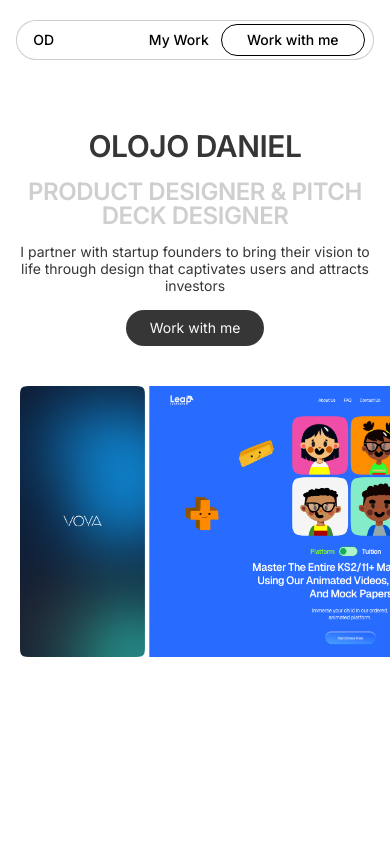
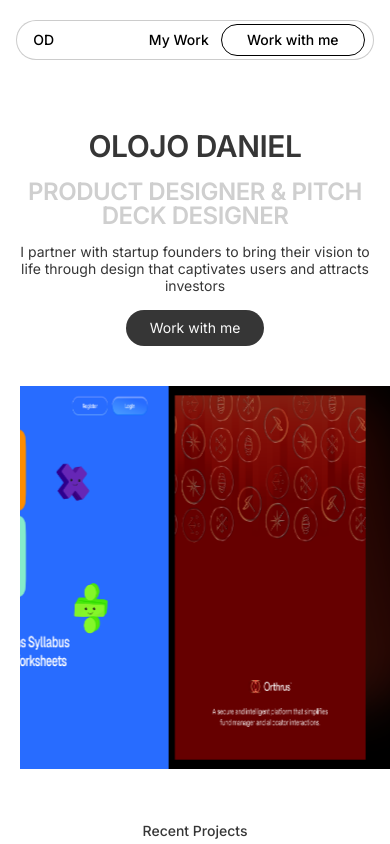
Before and after one commit to Darhniel/Sample_portfolio, a Next.js app: page / in a window 390 px wide. Shown: the top 844 px of the page. Built offline with nearby package versions, Linux system fonts and the light colour scheme.

Commit message:
updated imageSlider

```diff
--- a/app/page.tsx
+++ b/app/page.tsx
@@ -1,11 +1,13 @@
 import Navbar from "@/components/navbar";
 import Topbar from "@/components/topbar";
+import Workpage from "@/components/workpage";
 
 const page = () => {
   return (
     <div className="bg-white pb-1 pt-5 font-inter min-h-screen mx-auto">
       <Navbar />
       <Topbar />
+      <Workpage/>
     </div>
   );
 };
--- a/components/carousels.tsx
+++ b/components/carousels.tsx
@@ -1,6 +1,7 @@
 "use client";
 import { motion } from "motion/react";
 import Image from "next/image";
+import { useState, useEffect, useRef } from "react";
 
 const imageSlide = {
   initial: { opacity: 0.5, x: 400 },
@@ -13,43 +14,134 @@ export default function Carousel() {
     { src: "/voyasplash.png", alt: "Android Device Style" },
     { src: "/leaplearners.png", alt: "Large Center Image" },
     { src: "/orthorus.png", alt: "Cut Off Right Side" },
+    { src: "/reekaslider.png", alt: "Cut Off Right Side" },
   ];
+
+  const [translateX, setTranslateX] = useState(0);
+  const [isDragging, setIsDragging] = useState(false);
+  const [startX, setStartX] = useState(0);
+  const [dragOffset, setDragOffset] = useState(0);
+  const intervalRef = useRef<NodeJS.Timeout | null>(null);
+
+  useEffect(() => {
+    if (!isDragging) {
+      intervalRef.current = setInterval(() => {
+        setTranslateX(prev => prev - 1);
+      }, 16); // ~60fps for smooth animation
+    }
+
+    return () => {
+      if (intervalRef.current) {
+        clearInterval(intervalRef.current);
+      }
+    };
+  }, [isDragging]);
+
+  const handleMouseDown = (e: React.MouseEvent<HTMLDivElement>) => {
+    setIsDragging(true);
+    setStartX(e.clientX);
+    if (intervalRef.current) {
+      clearInterval(intervalRef.current);
+    }
+  };
+
+  const handleMouseMove = (e: React.MouseEvent<HTMLDivElement>) => {
+    if (!isDragging) return;
+    const currentX = e.clientX;
+    const diff = currentX - startX;
+    setDragOffset(diff);
+  };
+
+  const handleMouseUp = () => {
+    if (isDragging) {
+      setTranslateX(prev => prev + dragOffset);
+      setDragOffset(0);
+      setIsDragging(false);
+    }
+  };
+
+  const handleTouchStart = (e: React.TouchEvent<HTMLDivElement>) => {
+    setIsDragging(true);
+    setStartX(e.touches[0].clientX);
+    if (intervalRef.current) {
+      clearInterval(intervalRef.current);
+    }
+  };
+
+  const handleTouchMove = (e: React.TouchEvent<HTMLDivElement>) => {
+    if (!isDragging) return;
+    const currentX = e.touches[0].clientX;
+    const diff = currentX - startX;
+    setDragOffset(diff);
+  };
+
+  const handleTouchEnd = () => {
+    if (isDragging) {
+      setTranslateX(prev => prev + dragOffset);
+      setDragOffset(0);
+      setIsDragging(false);
+    }
+  };
 
   return (
     <div className="mt-10 mb-8 flex flex-row justify-center items-center">
       <motion.div
         {...imageSlide}
-        className="flex flex-row ml-5 sm:ml-20 gap-1 max-h-[400px] sm:max-h-[574px] overflow-x-auto [scrollbar-width:none] [-ms-overflow-style:none] [-webkit-scrollbar]:hidden"
+        className="flex flex-row ml-5 sm:ml-20 max-h-[400px] sm:max-h-[574px] overflow-hidden relative cursor-grab active:cursor-grabbing select-none"
+        onMouseDown={handleMouseDown}
+        onMouseMove={handleMouseMove}
+        onMouseUp={handleMouseUp}
+        onMouseLeave={handleMouseUp}
+        onTouchStart={handleTouchStart}
+        onTouchMove={handleTouchMove}
+        onTouchEnd={handleTouchEnd}
       >
-        {/* First Image */}
+        <div
+          className="flex flex-row"
+          style={{
+            transform: `translateX(${translateX + dragOffset}px)`,
+            width: 'max-content',
+            transition: isDragging ? 'none' : 'transform 0.1s ease-out'
+          }}
+        >
+          {/* Duplicate images multiple times for seamless loop */}
+          {[...Array(10)].map((_, setIndex) => (
+            <div key={setIndex} className="flex flex-row">
               <Image
                 src={images[0].src}
                 alt={images[0].alt}
                 width={264.77}
                 height={574}
                 style={{ objectFit: "inherit" }}
-          className="max-w-[125px] sm:max-w-[264.77px]"
+                className="max-w-[125px] sm:max-w-[264.77px] flex-shrink-0"
               />
-
-        {/* Middle Image */}
               <Image
                 src={images[1].src}
                 alt={images[1].alt}
                 width={884}
                 height={574}
                 style={{ objectFit: "inherit" }}
-          className="max-w-[400px] sm:max-w-[884px]"
+                className="max-w-[400px] sm:max-w-[884px] flex-shrink-0"
               />
-
-        {/* Last Image */}
               <Image
                 src={images[2].src}
                 alt={images[2].alt}
                 width={883.8}
                 height={574}
                 style={{ objectFit: "inherit" }}
-          className="max-w-[400px] sm:max-w-[883.8px]"
+                className="max-w-[400px] sm:max-w-[883.8px] flex-shrink-0"
               />
+              <Image
+                src={images[3].src}
+                alt={images[3].alt}
+                width={600.41}
+                height={574}
+                style={{ objectFit: "inherit" }}
+                className="max-w-[400px] sm:max-w-[600.41px] flex-shrink-0"
+              />
+            </div>
+          ))}
+        </div>
       </motion.div>
     </div>
   );
--- a/components/navbar.tsx
+++ b/components/navbar.tsx
@@ -2,16 +2,27 @@
 
 import Link from "next/link";
 
+import { useRouter } from "next/navigation";
+
 const Navbar = () => {
+  const router = useRouter();
+
+  const goToWorks = () => {
+    router.push("/#work");
+  };
+
   return (
     <div className="font-medium w-11/12 text-sm sm:w-[488px] flex flex-row justify-between items-center text-[#000000] px-2 h-10 sm:h-12 bg-white rounded-4xl m-auto border border-[#00000033] pl-4">
       <Link href={"/"} className="">
         OD
       </Link>
       <div className="flex flex-row items-center h-5/6">
-        <Link href={"/work"} className=" sm:py-4 sm:px-6 sm:-ml-5 mr-3 sm:mr-0">
+        <div
+          onClick={goToWorks}
+          className=" sm:py-4 sm:px-6 sm:-ml-5 mr-3 sm:mr-0 cursor-pointer"
+        >
           My Work
-        </Link>
+        </div>
         <div className="h-full w-36 rounded-4xl border border-[#000000] text-center flex justify-center items-center">
           <a href="mailto:olojodaniel99@gmail.com"> Work with me</a>
         </div>
--- a/app/work/page.tsx
+++ b/components/workpage.tsx
@@ -1,16 +1,33 @@
 "use client";
 import MyWorks from "@/components/myworks";
 import { motion } from "motion/react";
-import Contact from "../../components/contact";
+import Contact from "./contact";
+import { useEffect } from "react";
 
 const moveLeft = {
   initial: { opacity: 0, x: 60 },
   animate: { opacity: 1, x: 0 },
   transition: { delay: 0.2, duration: 0.8, ease: "easeInOut" },
 };
-const Page = () => {
+const Workpage = () => {
+  useEffect(() => {
+    if (typeof window !== "undefined" && window.location.hash) {
+      const element = document.getElementById(
+        window.location.hash.substring(1)
+      );
+      if (element) {
+        setTimeout(() => {
+          element.scrollIntoView({
+            behavior: "smooth",
+            block: "start",
+          });
+        }, 100); // Small delay to ensure page is loaded
+      }
+    }
+  }, []);
+
   return (
-    <div className="bg-white h-auto pt-5 font-medium font-inter">
+    <div id="work" className="bg-white h-auto pt-5 font-medium font-inter">
       <motion.div
         {...moveLeft}
         className="flex flex-col justify-center items-center gap-3"
@@ -22,9 +39,9 @@ const Page = () => {
       </motion.div>
       <div className="">
         <MyWorks />
-        <Contact/>
+        <Contact />
       </div>
     </div>
   );
 };
-export default Page;
+export default Workpage;
```
Also changed, not shown: public/reekaslider.png (added). Lines whose indentation alone changed are shown as unchanged.
